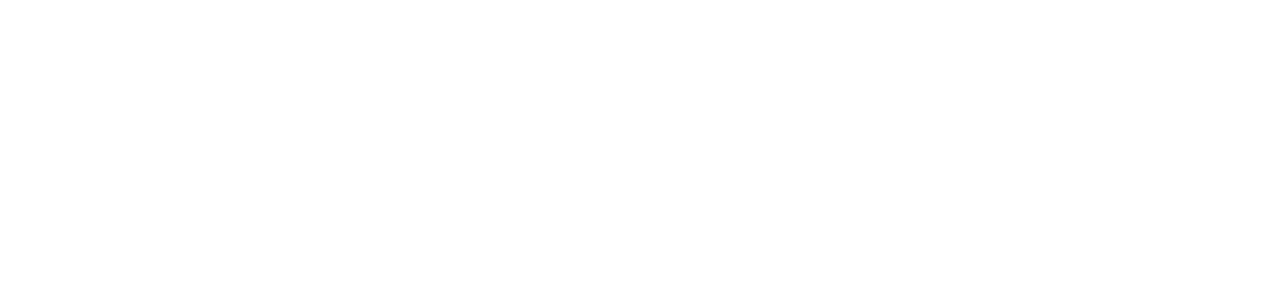
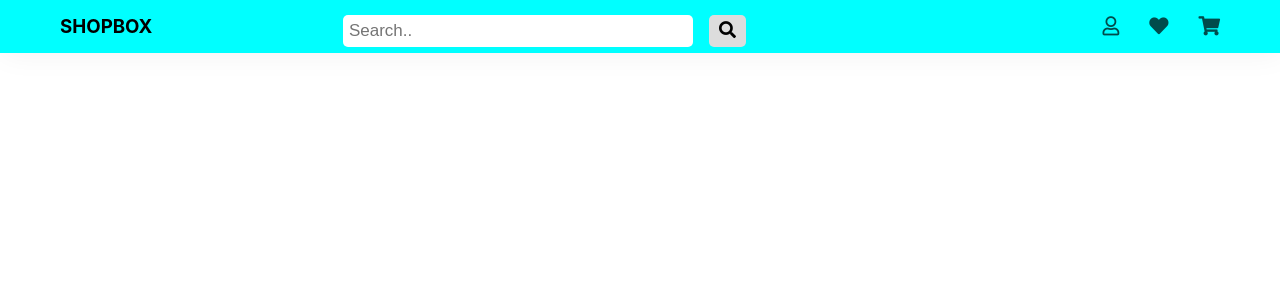
Before and after one commit to Gau-Rav08/mean-shopbox, an Angular app: page /navbar in a window 1280 px wide. Before the commit this address led to /. Shown: the top 300 px of the page. Built offline with nearby package versions, Linux system fonts and the light colour scheme.

Commit message:
navbar added

```diff
--- a/angular.json
+++ b/angular.json
@@ -52,6 +52,7 @@
               "src/assets"
             ],
             "styles": [
+              "node_modules/@fortawesome/fontawesome-free/css/all.css",
               "src/styles.css"
             ],
             "scripts": []
--- a/package.json
+++ b/package.json
@@ -17,6 +17,7 @@
     "@angular/platform-browser": "~12.2.0",
     "@angular/platform-browser-dynamic": "~12.2.0",
     "@angular/router": "~12.2.0",
+    "@fortawesome/fontawesome-free": "^5.15.4",
     "cors": "^2.8.5",
     "express": "^4.17.1",
     "mongoose": "^6.0.7",
--- a/src/app/app-routing.module.ts
+++ b/src/app/app-routing.module.ts
@@ -4,6 +4,7 @@
 import { FilterComponent } from "./filter/filter.component";
 import { HomeComponent } from "./home/home.component";
 import { LoginComponent } from "./login/login.component";
+import { NavbarComponent } from "./navbar/navbar.component";
 import { OrdersComponent } from "./orders/orders.component";
 import { ProductDetailsComponent } from "./product-details/product-details.component";
 import { ProfileComponent } from "./profile/profile.component";
@@ -19,6 +20,7 @@
 	{ path: "filter", component: FilterComponent },
 	{ path: "product/:Id", component: ProductDetailsComponent },
 	{ path: "orders", component: OrdersComponent },
+	{ path: "navbar", component: NavbarComponent },
 	{ path: "profile", component: ProfileComponent },
 ];
 
--- a/src/app/app.module.ts
+++ b/src/app/app.module.ts
@@ -15,6 +15,7 @@
 import { OrdersComponent } from './orders/orders.component';
 import { ProfileComponent } from './profile/profile.component';
 import { ApiService } from "./apiservices.service";
+import { NavbarComponent } from './navbar/navbar.component';
 
 @NgModule({
   declarations: [
@@ -27,7 +28,8 @@
     CartComponent,
     FilterComponent,
     OrdersComponent,
-    ProfileComponent
+    ProfileComponent,
+    NavbarComponent
   ],
   imports:  [BrowserModule, AppRoutingModule, HttpClientModule, FormsModule],
   providers: [ApiService],
--- /dev/null
+++ b/src/app/navbar/navbar.component.css
@@ -0,0 +1,91 @@
+@import url('https://fonts.googleapis.com/css2?family=Poppins:ital,wght@0,100;0,200;0,300;0,400;0,500;0,600;0,700;0,800;0,900;1,100;1,200;1,300;1,400;1,500;1,600;1,700;1,800;1,900&display=swap');
+
+*{
+    box-sizing: border-box;
+}
+ul{
+    list-style: none;
+}
+a{
+    text-decoration: none;
+}
+nav{
+    width:100%;
+    box-shadow: 2px 2px 30px rgba(0,0,0,0.05);
+    z-index: 100;
+}
+
+.menu button {
+    float: right;
+    padding: 6px 10px;
+    margin-top: 8px;
+    margin-right: 16px;
+    background: #ddd;
+    font-size: 17px;
+    border: none;
+    cursor: pointer;
+    border-radius: 5px;
+  }
+
+  .menu button:hover {
+    background: #ccc;
+  }
+
+
+.menu input[type=text] {
+    float: right;
+    width: 350px;
+    padding: 6px;
+    border: none;
+    margin-top: 8px;
+    margin-right: 16px;
+    font-size: 17px;
+    border-radius: 5px;
+  }
+.social a:hover{
+    color: #0b9d8a;
+    transition: all ease 0.3s;
+}
+.navigation{
+    display: flex;
+    justify-content: space-between;
+    align-items: center;
+    padding: 0px 45px;
+    background-color: aqua;
+}
+h3{
+    padding: 15px;
+    font-family: -apple-system, BlinkMacSystemFont, 'Segoe UI', Roboto, Oxygen, Ubuntu, Cantarell, 'Open Sans', 'Helvetica Neue', sans-serif;
+
+}
+.menu{
+    display: flex;
+    margin-right: 150px;
+}
+.menu li{
+    position: relative;
+    margin: 20px;
+    display: flex;
+    text-transform: uppercase;
+    font-weight: 500;
+}
+.menu li a{
+    color: #555555;
+}
+.right-menu a{
+    margin: 0px 15px;
+    font-size: 1.2rem;
+    color: rgba(0,0,0,0.7);
+
+}
+.menu a:hover,
+.right-menu a:hover,
+.search-cancel:hover,
+.form-cancel:hover{
+    color: #0b9d8a;
+    transition: all ease 0.3s;
+}
+
+.fa-shopping-cart{
+    position: relative;
+}
--- /dev/null
+++ b/src/app/navbar/navbar.component.html
@@ -0,0 +1,28 @@
+<nav>
+
+
+<div class="navigation">
+
+ <h3>SHOPBOX</h3>
+
+
+
+ <ul class="menu">
+    <input type="text" placeholder="Search..">
+    <button type="submit"><i class="fa fa-search"></i></button>
+ </ul>
+
+ <div class="right-menu">
+
+     <a  class="user">
+         <i class="far fa-user"></i>
+     </a>
+     <a href="#"><i class="fas fa-heart"></i></a>
+     <a href="#">
+         <i class="fas fa-shopping-cart">
+
+         </i>
+     </a>
+ </div>
+ </div>
+</nav>
--- /dev/null
+++ b/src/app/navbar/navbar.component.ts
@@ -0,0 +1,15 @@
+import { Component, OnInit } from '@angular/core';
+
+@Component({
+  selector: 'app-navbar',
+  templateUrl: './navbar.component.html',
+  styleUrls: ['./navbar.component.css']
+})
+export class NavbarComponent implements OnInit {
+
+  constructor() { }
+
+  ngOnInit(): void {
+  }
+
+}
```
Also changed, not shown: 1 other file (tests, documents, lock files or other folders).
